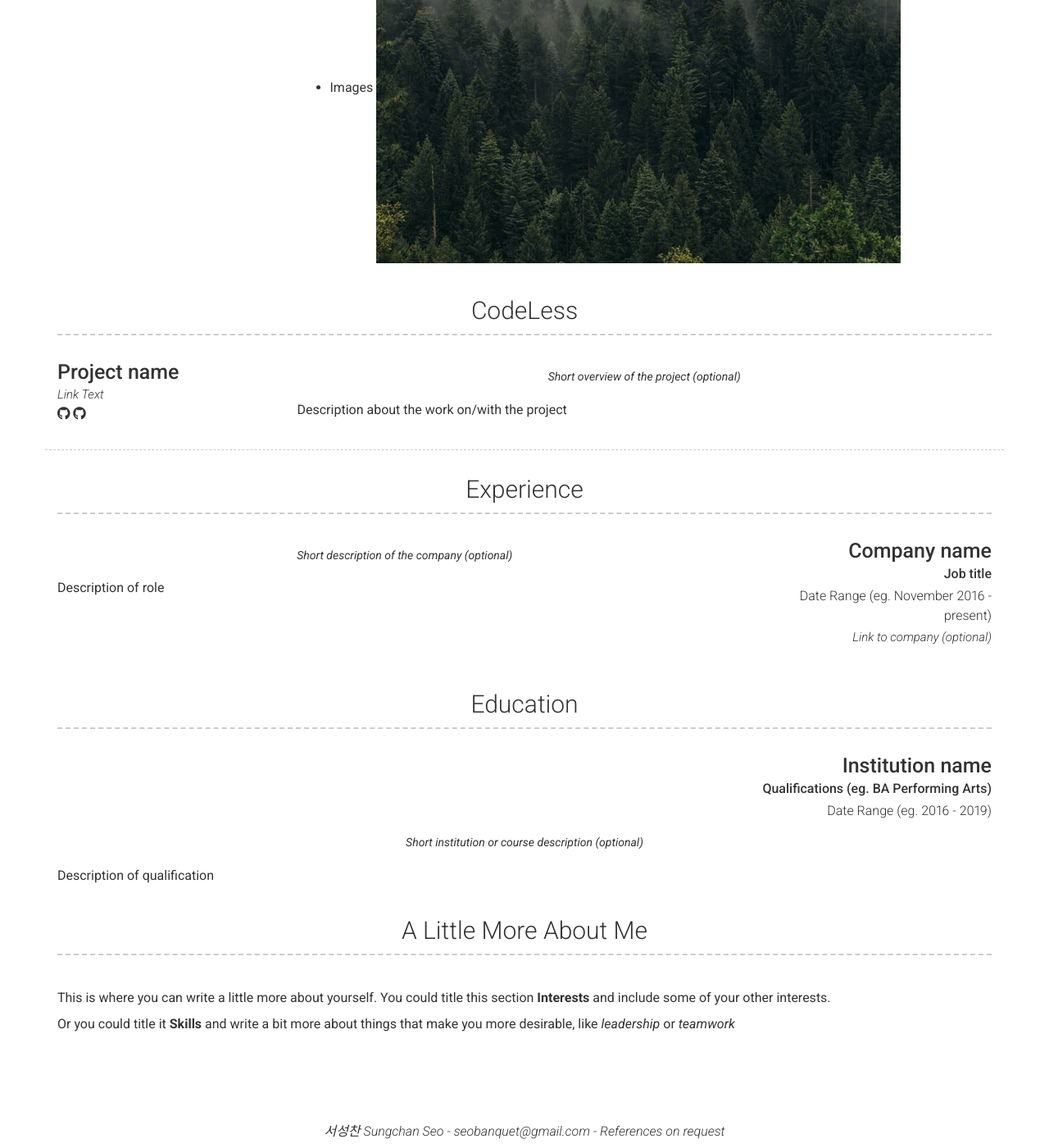
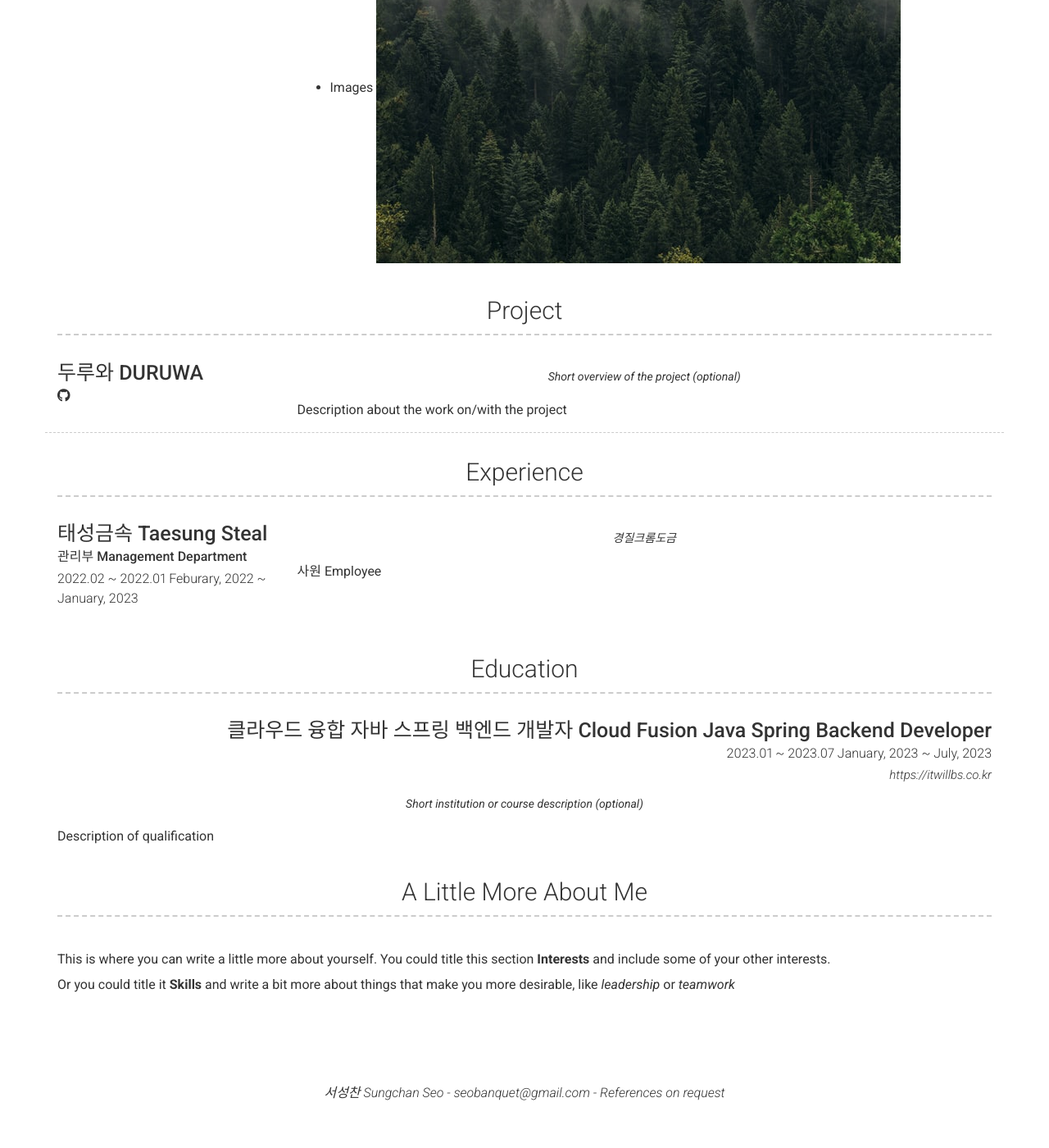
Before and after one commit to sungchanseo/sungchanseo.github.io, a Jekyll site: the page built from index.md, in a window 1280 px wide and 1400 px high, scrolled down 567 px. Shown: the whole window at 82% size. Built offline with Jekyll 4.4.1, drawn with Linux system fonts in a browser that asks for light colours; nearby versions of some CDN libraries; after the commit the page ends 1919 px from its top, so only the background shows below that.

Commit message:
이력서 수정중...

```diff
--- a/_config.yml
+++ b/_config.yml
@@ -51,45 +51,78 @@ about_content: | # this will include new lines to allow paragraphs
     - Images ![alt text](/images/landscape-trees.jpg "Trees")
 
 content:
-  - title: CodeLess # Title for the section
+  - title: Project # Title for the section
     layout: list # Type of content section (list/text)
     content:
       - layout: left
         border: weak  # Value of `weak` will display a weak border below this item. # Any
                       # other value (or no value) means no border will be displayed
-        title: Project name
-        link: Link to project (eg. sproogen.github.io/modern-resume-theme)(optional)
-        link_text: Link Text
+        title: 코드리스 CodeLess
+        link: http://c7d2301t1.itwillbs.com/CodeLess/Main.me
+        link_text: 코드리스 웹페이지
         additional_links:
           - title:  Github page for project (eg. sproogen/modern-resume-theme)
             icon: fab fa-github
-            url: Link to project (eg. sproogen.github.io/modern-resume-theme)(optional)
-          - title:  Github page for project (eg. sproogen/modern-resume-theme)
-            icon: fab fa-github
-            url: Link to project (eg. sproogen.github.io/modern-resume-theme)(optional)
+            url: https://github.com/sungchanseo/CodeLess
+          # - title:  Github page for project (eg. sproogen/modern-resume-theme)
+          #   icon: fab fa-github
+          #   url: Link to project (eg. sproogen.github.io/modern-resume-theme)(optional)
         quote: >
           Short overview of the project (optional)
         description: | # this will include new lines to allow paragraphs
           Description about the work on/with the project
+
+        title: 두루와 DURUWA
+        link:
+        link_text: 두루와 웹페이지
+        additional_links:
+          - title:  Github page for project (eg. sproogen/modern-resume-theme)
+            icon: fab fa-github
+            url: https://github.com/sungchanseo/Alcoholic
+          # - title:  Github page for project (eg. sproogen/modern-resume-theme)
+          #   icon: fab fa-github
+          #   url: Link to project (eg. sproogen.github.io/modern-resume-theme)(optional)
+        quote: >
+          Short overview of the project (optional)
+        description: | # this will include new lines to allow paragraphs
+          Description about the work on/with the project
+
   - title: Experience
     layout: list
     content:
-      - layout: right
-        title: Company name
-        sub_title: Job title
-        caption: Date Range (eg. November 2016 - present)
-        link: Link to company (optional)
+      - layout: left
+        title: 서울시북부기술교육원 Seoul North Institute of Technology & Education
+        sub_title: 조경관리과 Department of Landscape Management
+        caption: 2018.10 ~ 2019.07 Octover, 2018 ~ July, 2019
+        link: http://www.bukedu.or.kr/home/homeIndex.do
         quote: >
-          Short description of the company (optional)
+          서울특별시 산하 직업전문교육기관
         description: | # this will include new lines to allow paragraphs
-          Description of role
+          주임강사 Head Instructor
+        title: 국립공원공단 북한산관리사무소 Korea National Part Service
+        sub_title: 자원보전과 Department of Nature Conservation
+        caption: 2016.03 ~ 2016.05 March, 2016 ~ June, 2016
+        link: http://www.bukedu.or.kr/home/homeIndex.do
+        quote: >
+
+        description: | # this will include new lines to allow paragraphs
+          청년인턴 Youth Intern
+        title: 태성금속 Taesung Steal
+        sub_title: 관리부 Management Department
+        caption: 2022.02 ~ 2022.01 Feburary, 2022 ~ January, 2023
+        link:
+        quote: >
+          경질크롬도금
+        description: | # this will include new lines to allow paragraphs
+          사원 Employee
   - title: Education
     layout: list
     content:
       - layout: top-right
-        title: Institution name
-        sub_title: Qualifications (eg. BA Performing Arts)
-        caption: Date Range (eg. 2016 - 2019)
+        title: 클라우드 융합 자바 스프링 백엔드 개발자 Cloud Fusion Java Spring Backend Developer
+        sub_title:
+        caption: 2023.01 ~ 2023.07 January, 2023 ~ July, 2023
+        link : https://itwillbs.co.kr
         quote: >
           Short institution or course description (optional)
         description: | # this will include new lines to allow paragraphs
```
